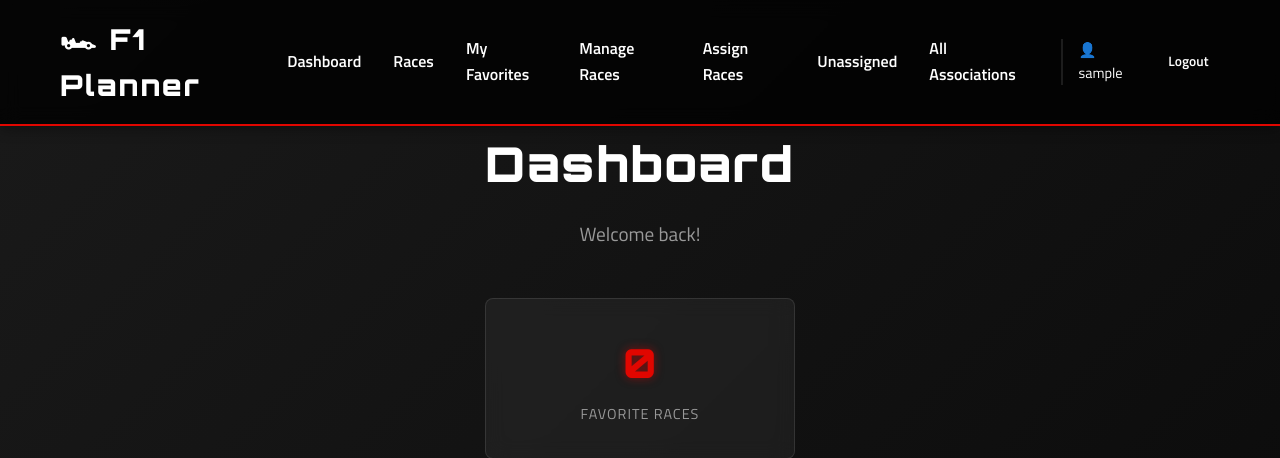
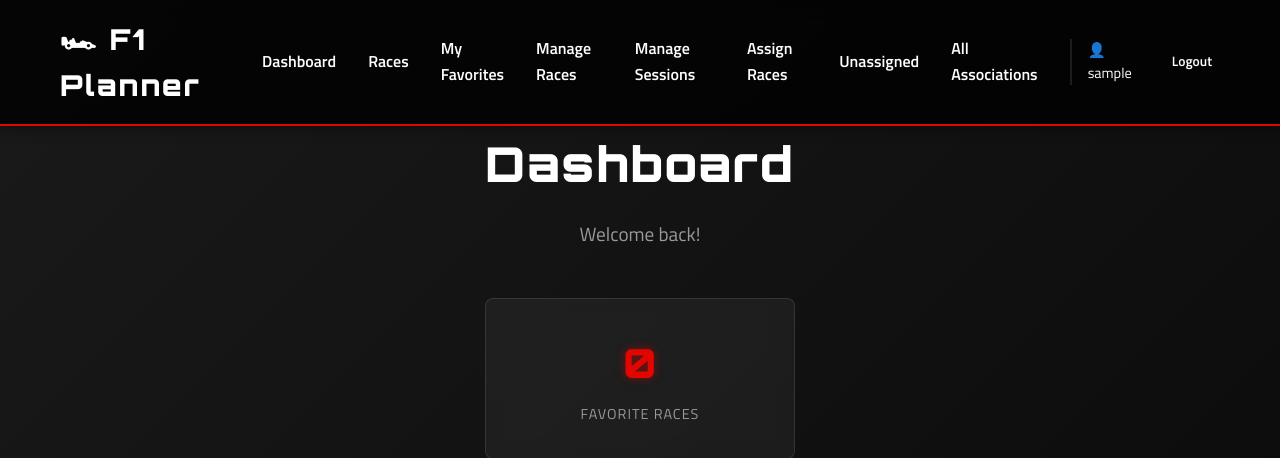
Before and after one commit to txniii/f1-planner, a PHP site: page /dashboard.php in a window 1280 px wide. Shown: the top 458 px of the page. Run offline with PHP 8.4, Linux system fonts and the light colour scheme; the visitor is signed in with stand-in values (Sample User, id 1); data comes from the database, SQL or seed files in the repository; data that the repository does not hold is empty.

Commit message:
Update admin menu items in header.php

```diff
--- a/includes/header.php
+++ b/includes/header.php
@@ -30,11 +30,12 @@ $user = getCurrentUser();
                 <!-- <li><a href="/pages/watchlist.php">My Planner</a></li> -->
 
                 <?php if ($user && ($user['role'] ?? null) === 'admin'): ?>
-                    <li><a href="/pages/admin-races.php">Manage Races</a></li>
-                    <li><a href="/pages/admin-assign-races.php">Assign Races</a></li>
-                    <li><a href="/pages/admin-unassigned-races.php">Unassigned</a></li>
-                    <li><a href="/pages/admin-all-associations.php">All Associations</a></li>
-                <?php endif; ?>
+    <li><a href="/pages/admin-races.php">Manage Races</a></li>
+    <li><a href="/pages/admin-sessions.php">Manage Sessions</a></li>
+    <li><a href="/pages/admin-assign-races.php">Assign Races</a></li>
+    <li><a href="/pages/admin-unassigned-races.php">Unassigned</a></li>
+    <li><a href="/pages/admin-all-associations.php">All Associations</a></li>
+<?php endif; ?>
 
                 <li class="nav-user">
                     <span>👤 <?= htmlspecialchars($user['username'] ?? 'User') ?></span>
```
